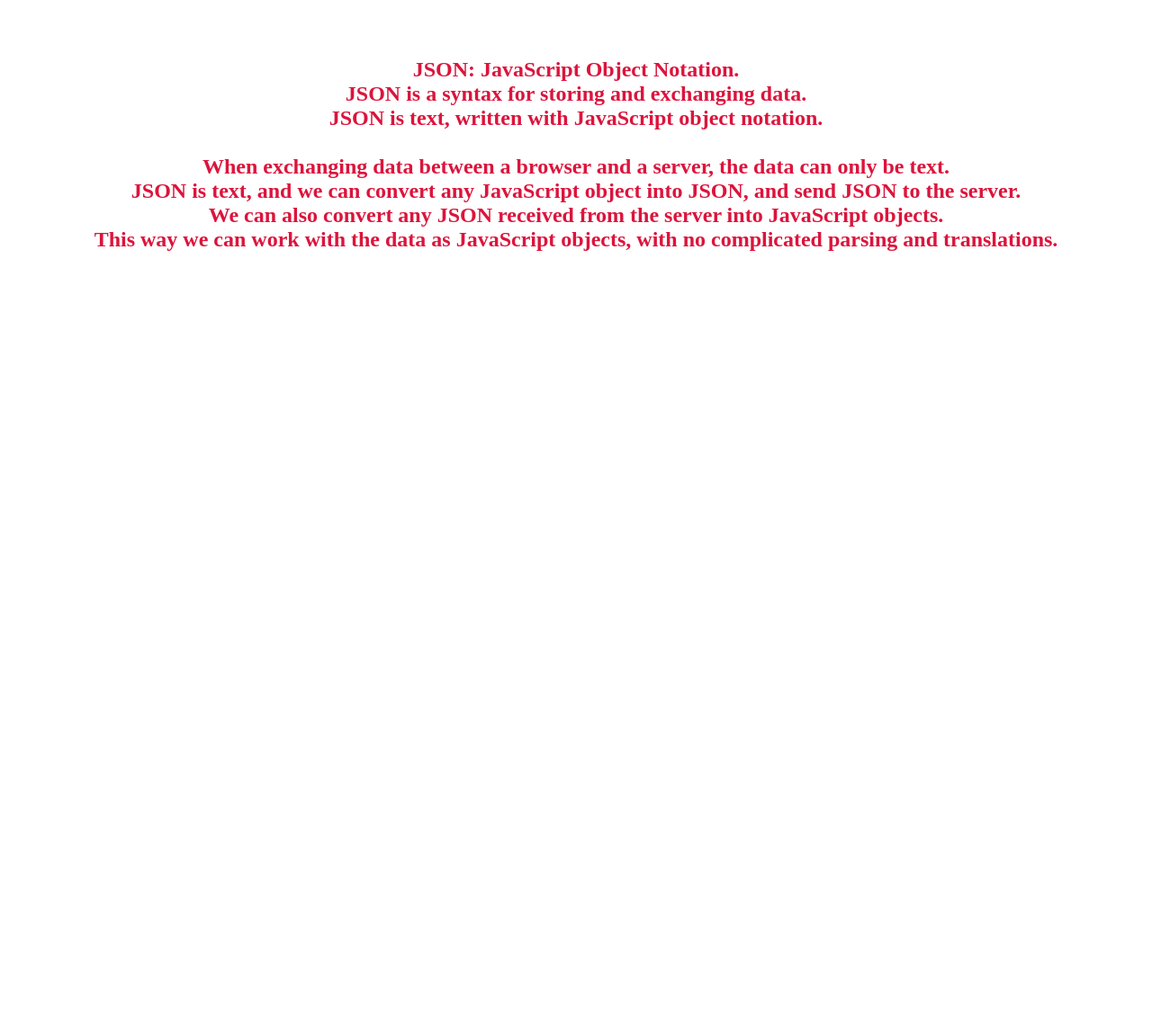
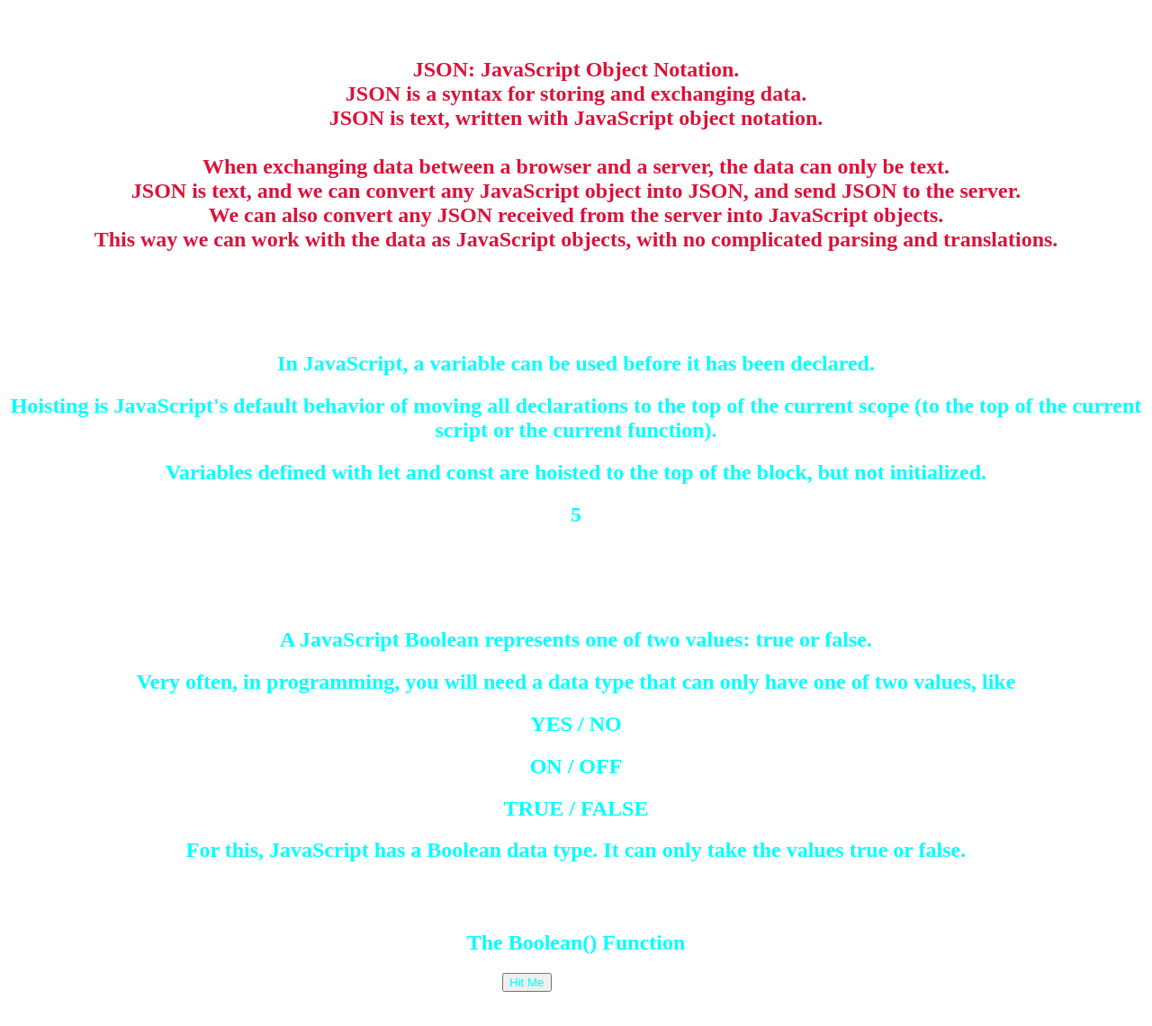
Before and after one commit to faizulislamfair/JS-jQuery, a plain HTML site: page JS.html in a window 1280 px wide. Shown: the part 6728-7869 px from the top of the page at 90% size. Before the commit the page ends 7028 px from the top, so only its background shows below. Drawn offline with Linux system fonts and the light colour scheme.

Commit message:
Khub Khuda Lagche

```diff
--- a/JS.html
+++ b/JS.html
@@ -197,6 +197,46 @@ This way we can work with the data as JavaScript objects, with no complicated pa
 
     </h2>
 
+    <br> <br> <br> <br>
+
+    <h2 style="text-align: center; color: cyan">In JavaScript, a variable can be used before it has been declared.</h2>
+
+    <h2 style="text-align: center; color: cyan">Hoisting is JavaScript's default behavior of moving all declarations to the top of the current scope (to the top of the current script or the current function).</h2>
+
+    <h2 style="text-align: center; color: cyan">Variables defined with let and const are hoisted to the top of the block, but not initialized.</h2>
+
+
+    <h2 id="dominatrix" style="text-align: center; color: cyan"></h2>
+
+    <br> <br> <br> <br>
+
+    <h2 style="text-align: center; color: cyan">A JavaScript Boolean represents one of two values: true or false.</h2>
+    <h2 style="text-align: center; color: cyan">Very often, in programming, you will need a data type that can only have one of two values, like</h2>
+    <h2 style="text-align: center; color: cyan">YES / NO</h2>
+    <h2 style="text-align: center; color: cyan">ON / OFF</h2>
+    <h2 style="text-align: center; color: cyan">TRUE / FALSE</h2>
+    <h2 style="text-align: center; color: cyan">For this, JavaScript has a Boolean data type. It can only take the values true or false.</h2>
+    <br> <br>
+    <h2 style="text-align: center; color: cyan">The Boolean() Function</h2>
+    <button style="text-align: center; margin-left: 550px; color: cyan" onclick="myFunctionzzz()">Hit Me</button>
+    <h2 id="khuda_lagche" style="text-align: center; color: cyan"></h2>
+
+    <br> <br> <br> <br>
+
+    <script>
+        function myFunctionzzz(){
+            document.getElementById("khuda_lagche").innerHTML = Boolean(10 > 5);
+        }
+    </script>
+
+    <script>
+        x= 5;
+
+        elem = document.getElementById("dominatrix");
+        elem.innerHTML = x;
+
+        var x;
+    </script>
 
 
     <script>
```
